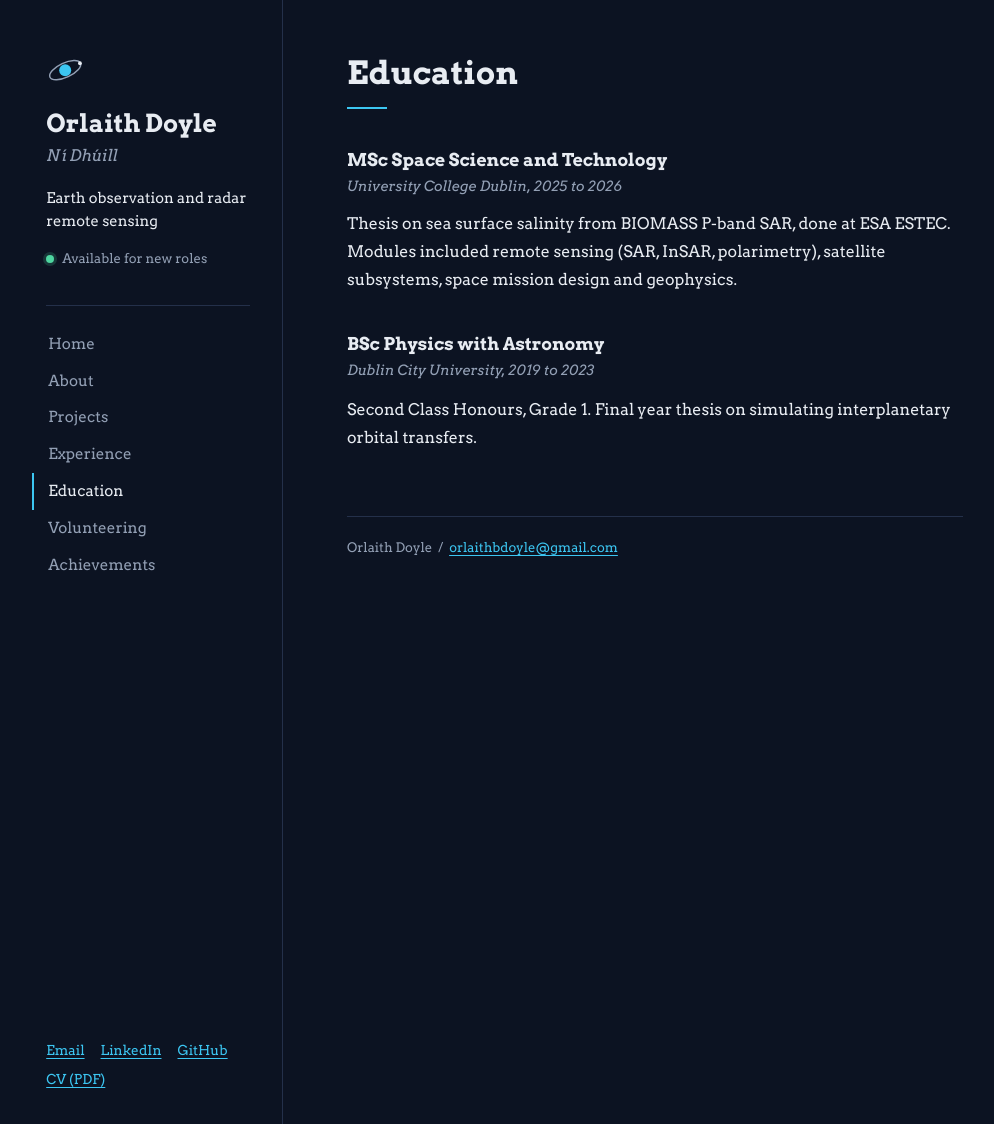
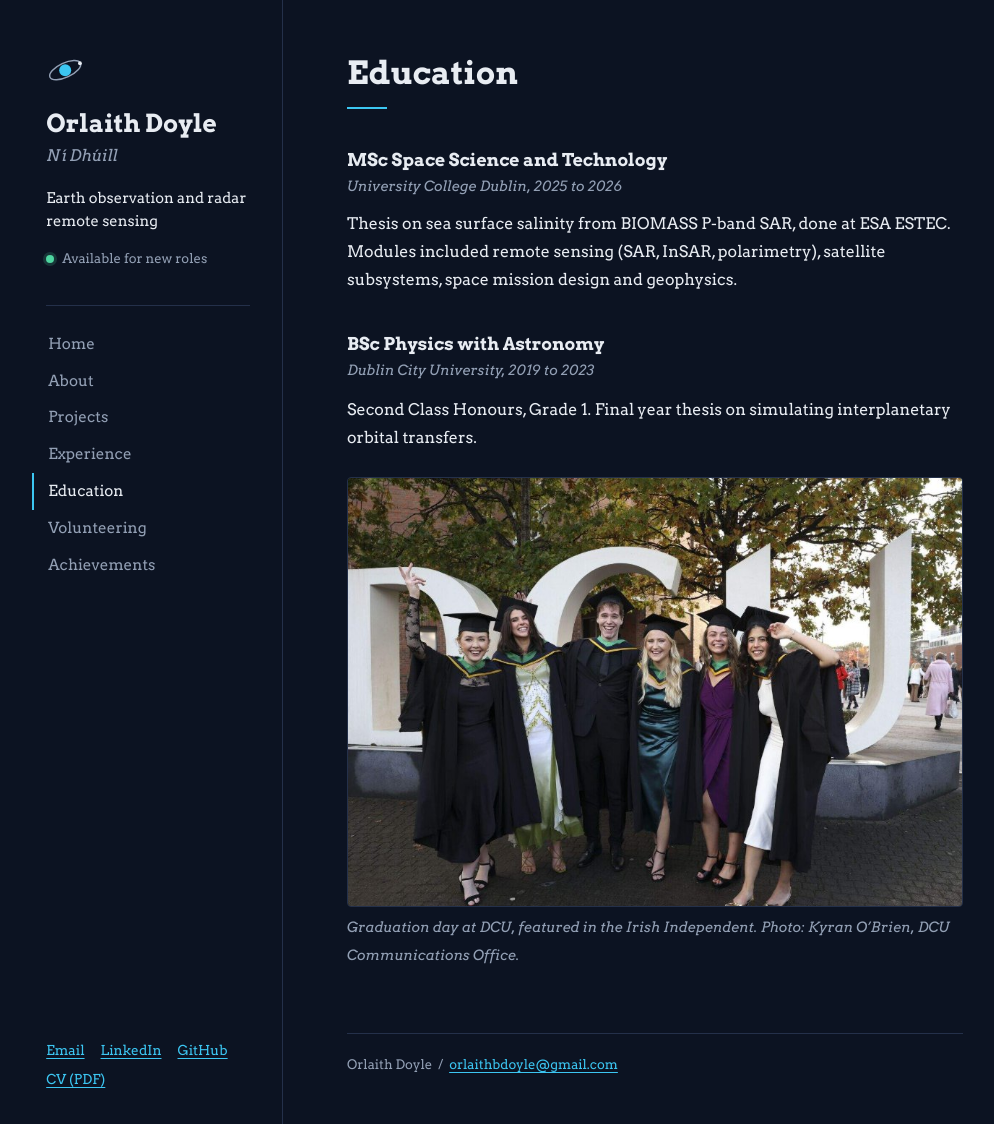
Before and after one commit to orlaithdoyle/orlaithdoyle.github.io, a Jekyll site: the page built from education.md, in a window 1280 px wide and 1124 px high. Shown: the whole window, without its empty margins (101-1095 px from the left). Built offline with Jekyll 4.4.1, drawn with Linux system fonts in a browser that asks for light colours.

Commit message:
Add DCU graduation photo to Education

```diff
--- a/education.md
+++ b/education.md
@@ -13,3 +13,6 @@ Thesis on sea surface salinity from BIOMASS P-band SAR, done at ESA ESTEC. Modul
 *Dublin City University, 2019 to 2023*
 
 Second Class Honours, Grade 1. Final year thesis on simulating interplanetary orbital transfers.
+
+![Graduating from DCU with classmates](photos/dcu-graduation.jpg)
+*Graduation day at DCU, featured in the Irish Independent. Photo: Kyran O'Brien, DCU Communications Office.*
```
Also changed, not shown: photos/dcu-graduation.jpg (added).
